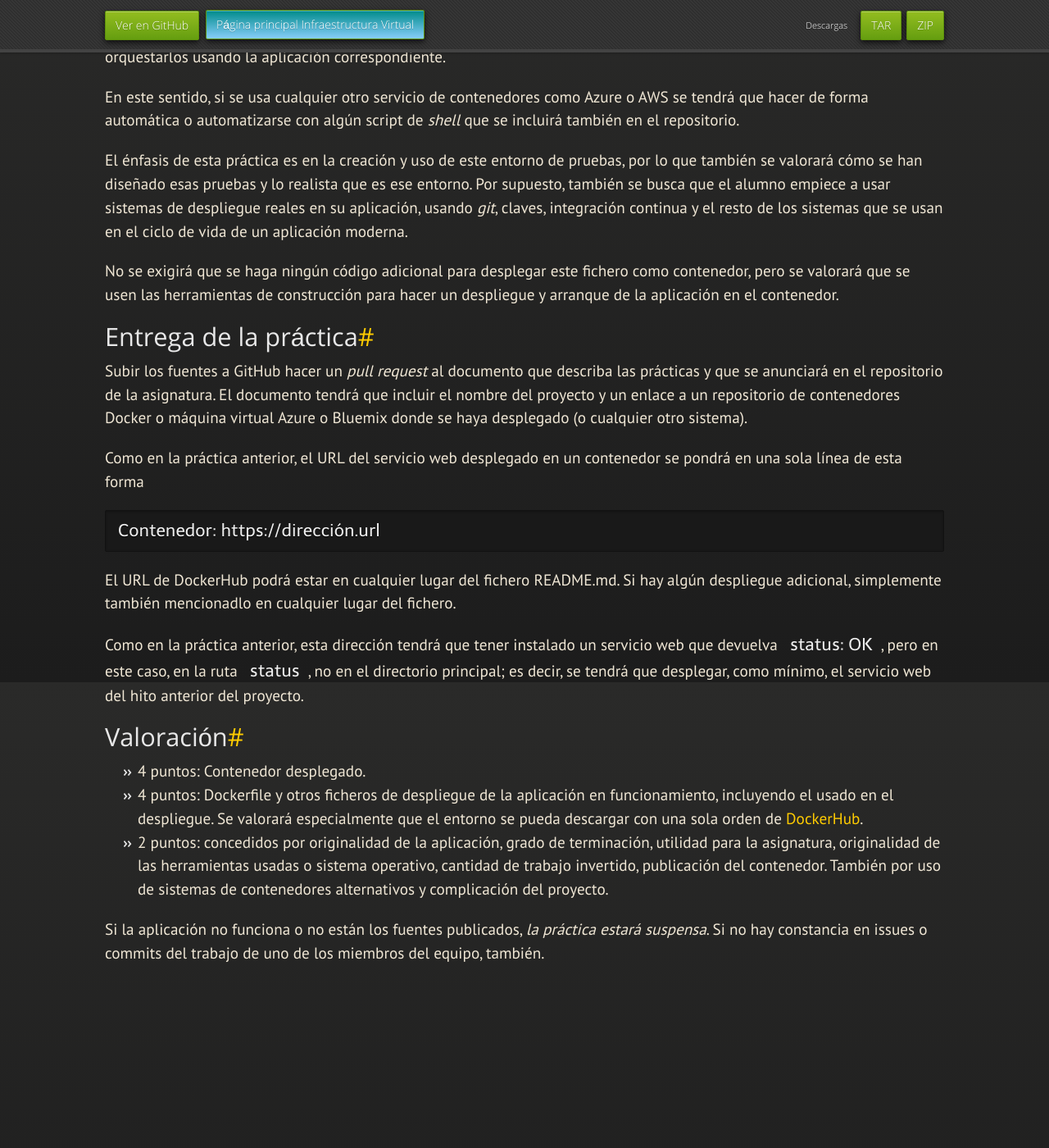
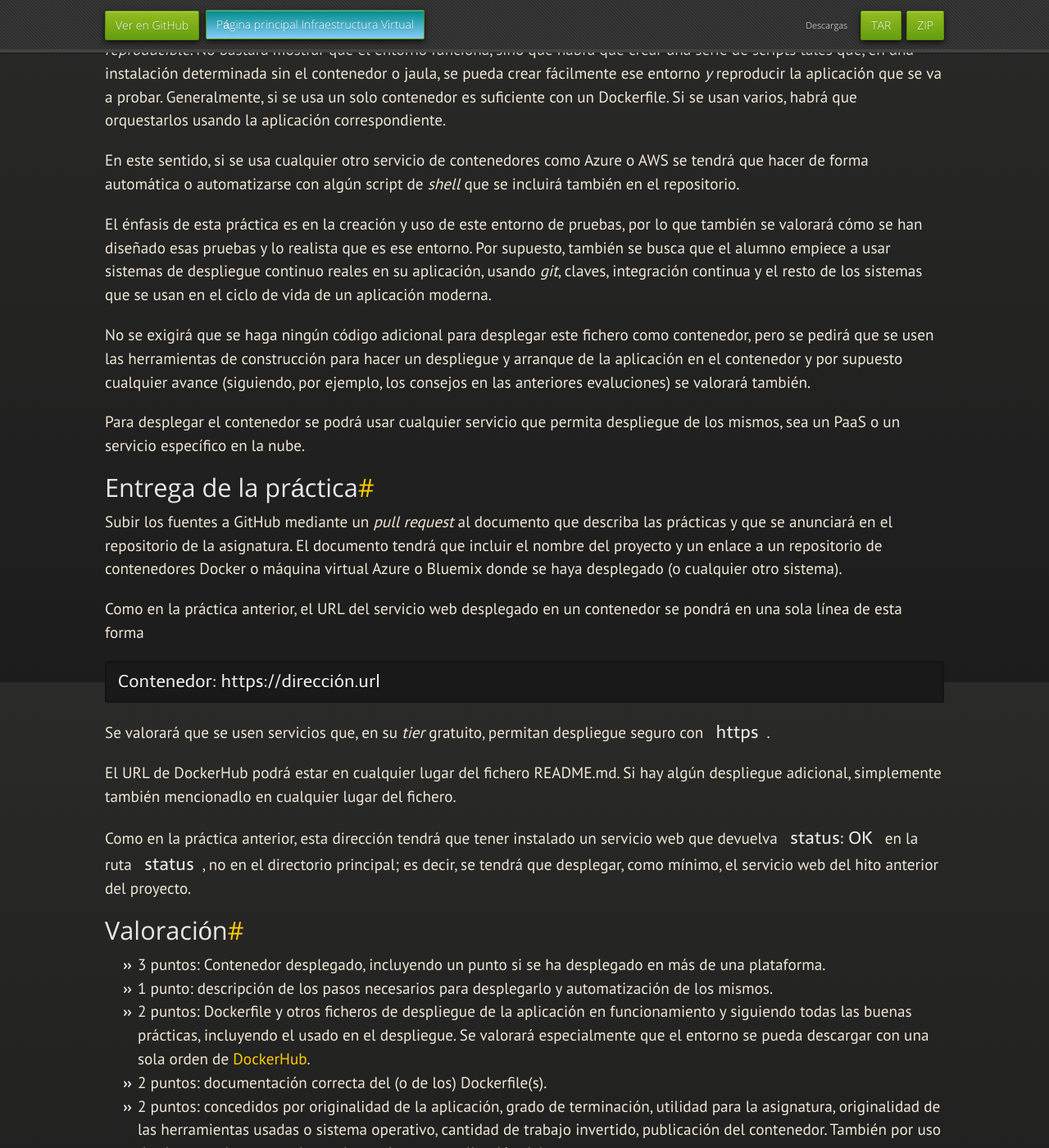
Before and after one commit to JJ/IV, a Jekyll site: the page built from documentos/proyecto/5.Docker.md, in a window 1280 px wide and 1400 px high, scrolled down 968 px. Shown: the whole window at 82% size. Built offline with Jekyll 4.4.1, drawn with Linux system fonts in a browser that asks for light colours; nearby versions of some CDN libraries; some web fonts are replaced; our own code applies the rules of GitHub Pages for plain Markdown files; before the commit the page ends 2255 px from its top, so only the background shows below that; some of the changed text lies outside the part shown.

Commit message:
Sync documentos/proyecto/5.Docker.md de master a gh-pages

```diff
--- a/documentos/proyecto/5.Docker.md
+++ b/documentos/proyecto/5.Docker.md
@@ -31,12 +31,12 @@ contenedores es aislar la ejecución de una aplicación de forma que sea
 mucho más fácil desplegarla, incluyendo los datos y el estado en el
 que se encuentre en un momento determinado; también permite crear
 fácilmente infraestructuras que se pueden reproducir en cualquier
-instalación en la nube. Además de
-usarse para entorno de prueba, se puede usar también como entorno de
-producción, en caso necesario, por ejemplo, *taperizando* la
-aplicación de forma que se pueda desplegar con seguridad en cualquier
-entorno IaaS donde esté instalado un gestor de contenedores o permita
-directamente el despliegue de contenedores. De hecho, los PaaS usan docker (o algún tipo de
+instalación en la nube. Además de usarse para entorno de prueba, se
+puede usar también como entorno de producción, en caso necesario, por
+ejemplo, *taperizando* la aplicación de forma que se pueda desplegar
+con seguridad en cualquier entorno IaaS donde esté instalado un gestor
+de contenedores o permita directamente el despliegue de
+contenedores. De hecho, los PaaS usan docker (o algún tipo de
 infraestructura similar) para crear contenedores con los que se
 ejecutan las aplicaciones.
 
@@ -45,6 +45,10 @@ herramientas necesarias para trabajar con Docker; también en qué casos
 conviene usarlas por motivos de seguridad o de conveniencia. Estas herramientas se
 añadirán a la panoplia de un administrador que al terminar
 la asignatura tendría que tener el alumno.
+
+Todavía cabe un objetivo terciario, y es que entienda como se
+empaquetan las aplicaciones para su distribución usando esta
+plataforma.
 
 Para los fines del proyecto y objetivos de la asignatura, lo
 importante es que la creación de ese entorno de pruebas sea
@@ -64,19 +68,25 @@ el repositorio.
 El énfasis de esta práctica es en la creación y uso de este entorno de
 pruebas, por lo que también se valorará cómo se han diseñado esas
 pruebas y lo realista que es ese entorno. Por supuesto, también se
-busca que el alumno empiece a usar sistemas de despliegue reales en su
+busca que el alumno empiece a usar sistemas de despliegue continuo reales en su
 aplicación, usando *git*, claves, integración continua y el resto de
 los sistemas que se usan en el ciclo de vida de un aplicación moderna.
 
 No se exigirá que se haga ningún código adicional para desplegar este
-fichero como contenedor, pero se valorará que se usen las herramientas
+fichero como contenedor, pero se pedirá que se usen las herramientas
 de construcción para hacer un despliegue y arranque de la aplicación
-en el contenedor.
+en el contenedor y por supuesto cualquier avance (siguiendo, por
+ejemplo, los consejos en las anteriores evaluciones) se valorará
+también.
+
+Para desplegar el contenedor se podrá usar cualquier servicio que
+permita despliegue de los mismos, sea un PaaS o un servicio específico
+en la nube.
 
 Entrega de la práctica
 --------------------------------
 
-Subir los fuentes a GitHub hacer un *pull request* al documento que
+Subir los fuentes a GitHub mediante un *pull request* al documento que
 describa las prácticas y que se anunciará en el repositorio de la
 asignatura. El documento tendrá que incluir el nombre del proyecto y
 un enlace a un repositorio de contenedores Docker o máquina virtual
@@ -86,22 +96,31 @@ Como en la práctica anterior, el URL del servicio web desplegado en un contened
 
 	Contenedor: https://dirección.url
 
+Se valorará que se usen servicios que, en su *tier* gratuito, permitan
+despliegue seguro con `https`.
+
 El URL de DockerHub podrá estar en cualquier lugar del fichero
 README.md. Si hay algún despliegue adicional, simplemente también
 mencionadlo en cualquier lugar del fichero.
 
 Como en la práctica anterior, esta dirección tendrá que tener
-instalado un servicio web que devuelva `status: OK`, pero en este
-caso, en la ruta `status`, no en el directorio principal; es decir, se
+instalado un servicio web que devuelva `status: OK` en la ruta
+`status`, no en el directorio principal; es decir, se
 tendrá que desplegar, como mínimo, el servicio web del hito anterior
 del proyecto.
 
 Valoración
 --------------
 
-* 4 puntos: Contenedor desplegado.
-* 4 puntos: Dockerfile y otros ficheros de despliegue de la aplicación
-  en funcionamiento, incluyendo el usado en el despliegue. Se valorará especialmente que el entorno se pueda descargar con una sola orden de [DockerHub](http://hub.docker.com).
+* 3 puntos: Contenedor desplegado, incluyendo un punto si se ha
+  desplegado en más de una plataforma.
+* 1 punto: descripción de los pasos necesarios para desplegarlo y
+  automatización de los mismos.
+* 2 puntos: Dockerfile y otros ficheros de despliegue de la aplicación
+  en funcionamiento y siguiendo todas las buenas prácticas, incluyendo el usado en el despliegue. Se valorará
+  especialmente que el entorno se pueda descargar con una sola orden
+  de [DockerHub](http://hub.docker.com).
+* 2 puntos: documentación correcta del (o de los) Dockerfile(s).
 * 2 puntos: concedidos por originalidad de la aplicación, grado de
   terminación, utilidad para la asignatura, originalidad de las
   herramientas usadas o sistema operativo, cantidad de trabajo
```
